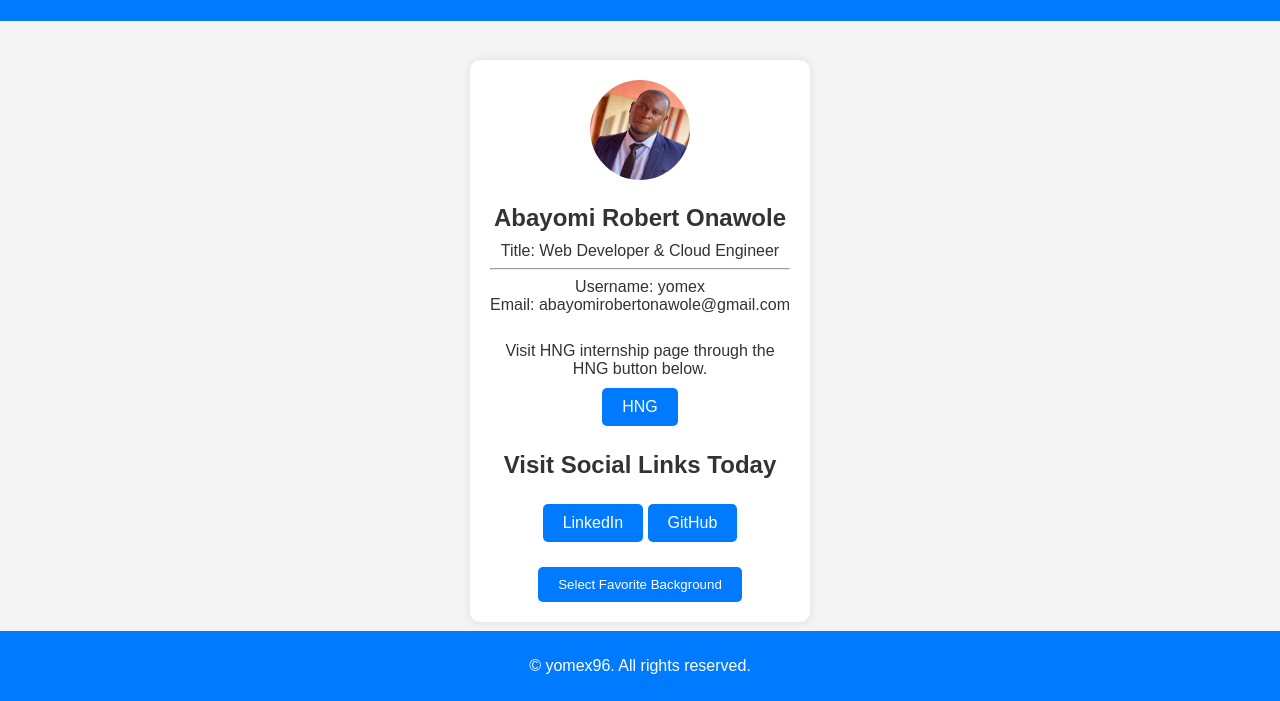
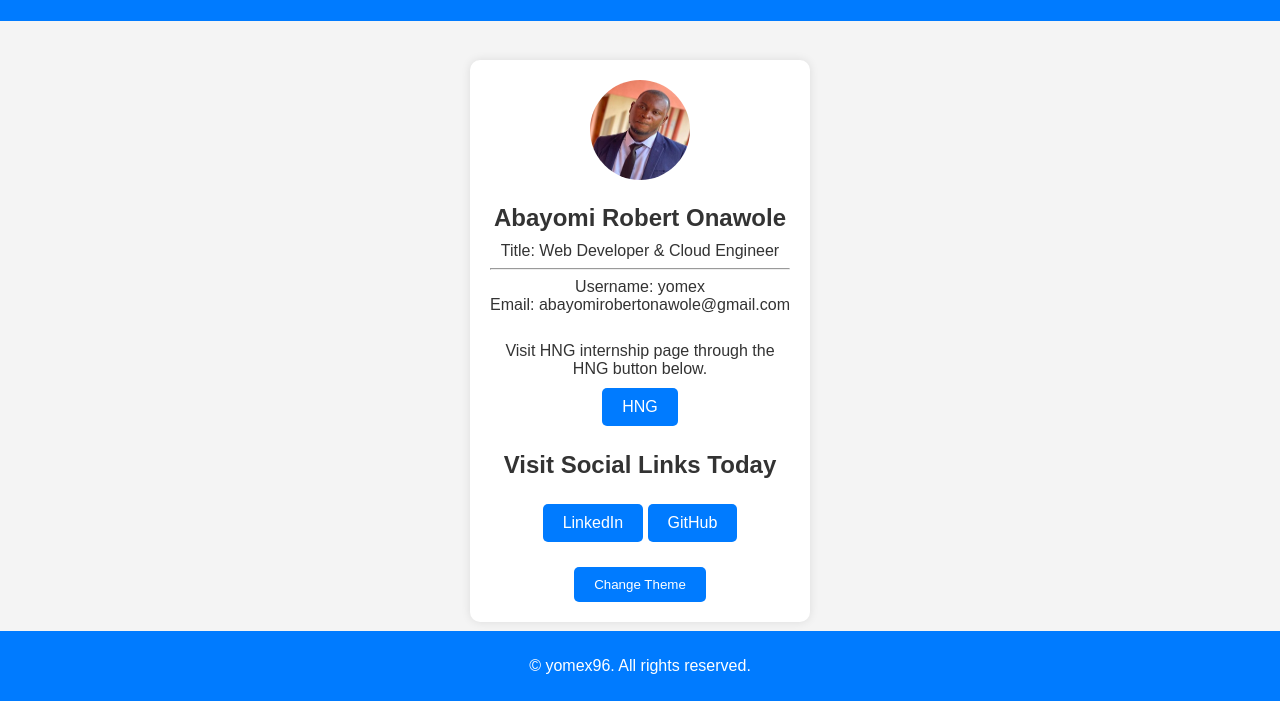
Before and after one commit to yomex96/yomex-HNG-Stage-0, a plain HTML site: page index.html in a window 1280 px wide. Shown: the part 99-800 px from the top of the page. Drawn offline with Linux system fonts and the light colour scheme.

Commit message:
Update index.html
done

```diff
--- a/index.html
+++ b/index.html
@@ -27,7 +27,7 @@
                     <a href="https://www.github.com/yomex96" target="_blank" class="button-link">GitHub</a>
                 </div>
             </div>
-            <button id="colorButton">Select Favorite Background</button>
+            <button id="colorButton">Change Theme </button>
         </section>
     </main>
     <footer>
```
